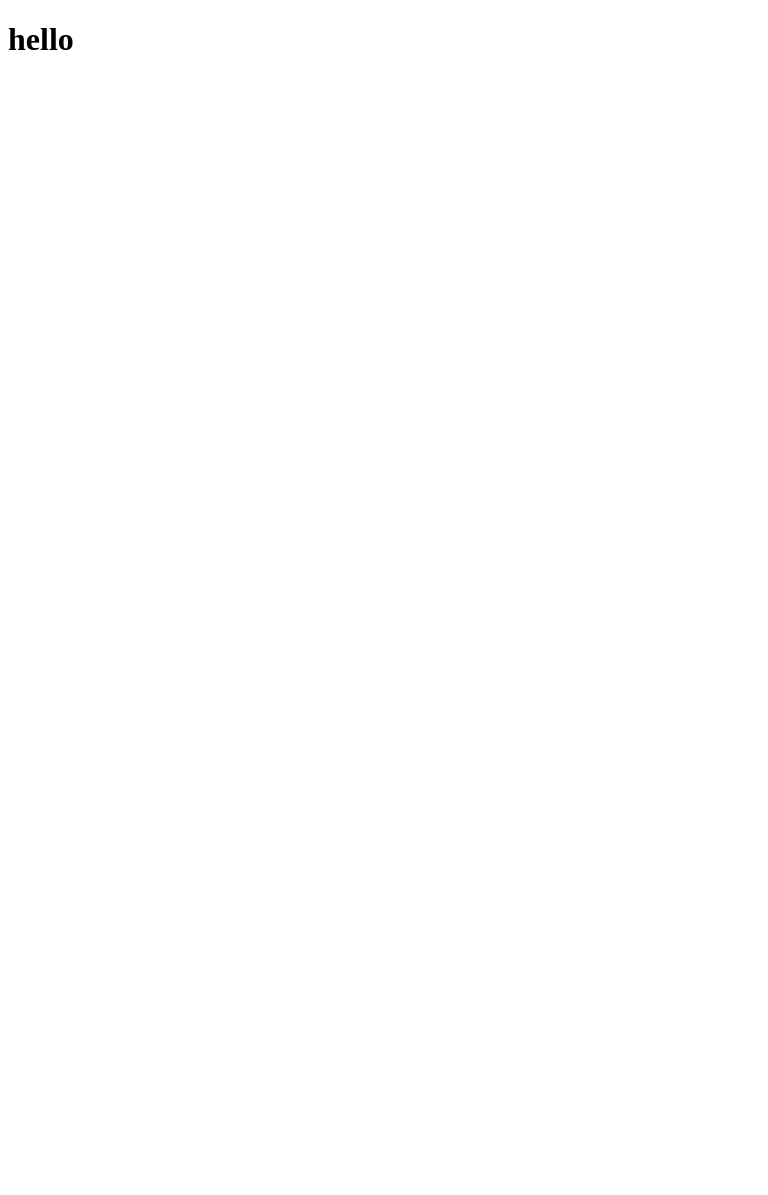
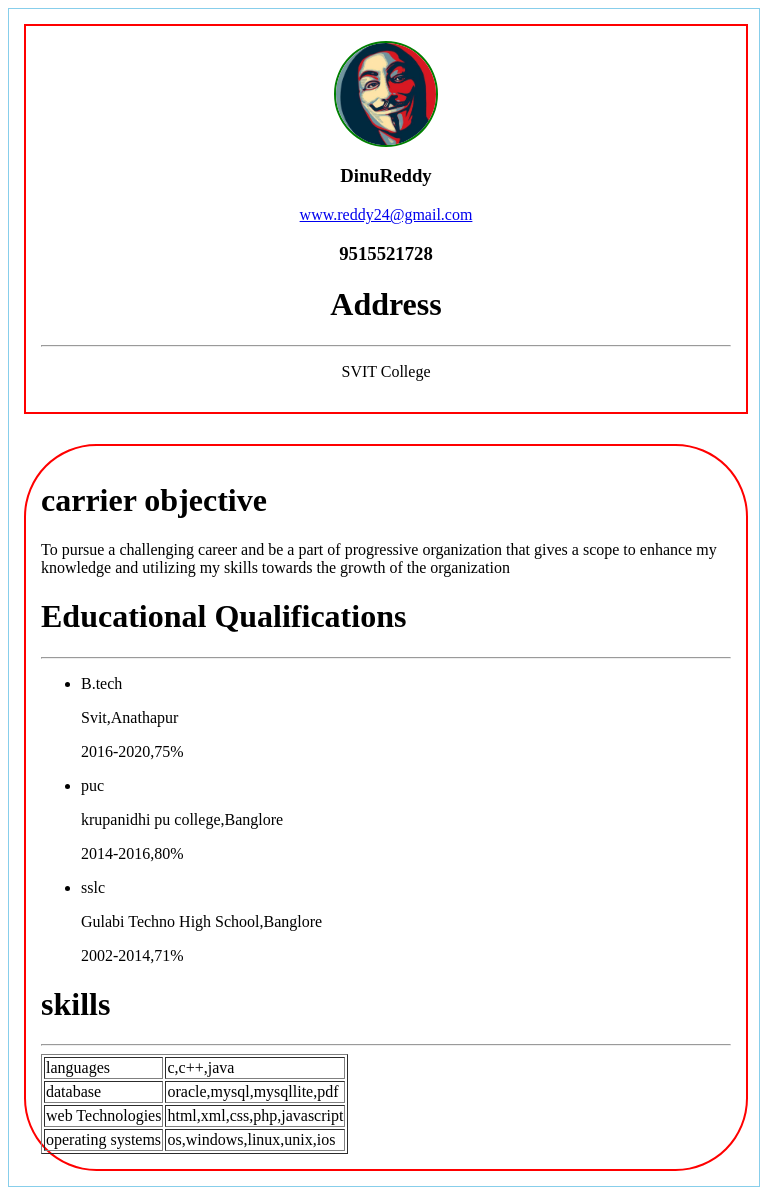
Before and after one commit to alex14324/alexfp, a plain HTML site: page index.html in a window 768 px wide. Before the commit the page ends 800 px from the top, so only its background shows below. Drawn offline with Linux system fonts and the light colour scheme.

Commit message:
added allfiles

```diff
--- /dev/null
+++ b/data.json
@@ -0,0 +1,46 @@
+{
+  "basics":{
+    "name":"DinuReddy",
+    "email":"www.reddy24@gmail.com"
+  },
+    "career":
+    {
+      "info":"To pursue a challenging career and be a part of progressive organization that gives a scope to enhance my knowledge and utilizing my skills towards the growth of the organization"
+    },
+    "education":[
+    {
+      "degree":"B.tech",
+      "institue":"Svit,Anathapur",
+      "data":["2016-2020,75%"]
+    },
+    {
+      "degree":"puc",
+      "institue":"krupanidhi pu college,Banglore",
+      "data":["2014-2016,80%"]
+    },
+    {
+    "degree":"sslc",
+    "institue":"Gulabi Techno High School,Banglore",
+    "data":["2002-2014,71%"]
+    }
+  ],
+"skills":
+[
+  {
+    "sname":"languages",
+    "sdata":["c,c++,java"]
+  },
+  {
+    "sname":"database",
+    "sdata":["oracle,mysql,mysqllite,pdf"]
+  },
+  {
+    "sname":"web Technologies",
+    "sdata":["html,xml,css,php,javascript"]
+  },
+  {
+    "sname":"operating systems",
+    "sdata":["os,windows,linux,unix,ios"]
+  }
+]
+}
--- a/index.html
+++ b/index.html
@@ -2,9 +2,34 @@
 <html lang="en" dir="ltr">
   <head>
     <meta charset="utf-8">
-    <title></title>
+    <title>resume</title>
+    <meta name="viewport" content="width=device-width, initial-scale=1.0">
+    <link rel="stylesheet" href="style.css">
   </head>
   <body>
-    <h1> hello </h1>
+<div class="main">
+  <div class="profile">
+<img src="Dinu.jpg" alt="img">
+<h3>DinuReddy</h3>
+<a href ="mailto:www.reddy24@gmail.com">www.reddy24@gmail.com</a>
+<h3>9515521728</h3>
+<div class="address">
+  <h1>Address</h1>
+  <hr>
+  <p>SVIT College</p>
+
+</div>
+
+  </div>
+  <div class="content">
+    <h1>carrier objective</h1>
+
+
+  </div>
+
+</div>
+<script type="text/javascript" src="main.js">
+
+</script>
   </body>
 </html>
--- /dev/null
+++ b/main.js
@@ -0,0 +1,70 @@
+function getfile(file,callback)
+{
+  var xhr =new XMLHttpRequest();
+  xhr.overrideMimeType("application/json");
+  xhr.open("GET",file,true);
+  xhr.onreadystatechange=function()
+  {
+    if(xhr.readyState=== 4 && xhr.status =="200")
+    {
+      callback(xhr.responseText);
+    }
+  };
+  xhr.send();
+  }
+  getfile("data.json",function(text)
+  {
+    let data = JSON.parse(text);
+    console.log(data);
+    career(data.career);
+    education(data.education);
+    skill(data.skills);
+})
+var right=document.querySelector(".content");
+function career(car)
+{
+console.log(car.info)
+var p=document.createElement("p");
+p.textContent=car.info;
+right.appendChild(p);
+}
+function education(edu)
+{
+  var heading=document.createElement("h1");
+  heading.textContent="Educational Qualifications";
+  right.appendChild(heading);
+  var hr=document.createElement("hr");
+    right.appendChild(hr);
+  var list=document.createElement("ul");
+  right.appendChild(list);
+  for(var i=0;i<edu.length;i++)
+  {
+    console.log(edu[i].degree);
+    var listitem=document.createElement("li");
+    listitem.textContent=edu[i].degree;
+    list.appendChild(listitem);
+    var inst=document.createElement("p");
+    inst.textContent=edu[i].institue;
+    list.appendChild(inst);
+    var year=document.createElement("p");
+    year.textContent=edu[i].data;
+    list.appendChild(year);
+  }
+}
+function skill(sk)
+{
+  var heading=document.createElement("h1");
+  heading.textContent="skills";
+  right.appendChild(heading);
+  var hr=document.createElement("hr");
+  right.appendChild(hr);
+  var table=document.createElement("table");
+  right.appendChild(table);
+  var table_data="";
+  for(var i=0;i<sk.length;i++)
+  {
+    table_data+="<tr><td>"+sk[i].sname+"</td><td>"+sk[i].sdata+"</td></tr>"
+  }
+  table.innerHTML=table_data;
+  table.border="1";
+}
--- a/style.css
+++ b/style.css
@@ -0,0 +1,73 @@
+.main{
+  backgrround-color: #ddd;
+  border: 1px solid skyblue;
+  display: flex;
+  flex-direction: row;
+}
+
+.profile{
+  padding: 2%;
+  margin: 2%;
+  width: 15%;
+  font-size=:225px;
+  text-align: center;
+  border radious: 10px;
+
+  back-ground-color: #fff;
+  border: 2px solid red;
+}
+.profile img{
+  width: 100px;
+  border-radius: 50%;
+  border: 2px solid green;
+  display: block;
+  margin-left: auto;
+  margin-right: auto;
+}
+.content{
+  padding: 2%;
+  margin: 2%;
+  width: 100%;
+  border-radius: 10%;
+  back-ground-color: #fff;
+  border: 2px solid red;
+}
+@media only screen and (min-width: 481px) and (max-width: 769px){
+  .main{
+    backgrround-color: #ddd;
+    border: 1px solid skyblue;
+    display: flex;
+    flex-direction: column;
+    flex-wrap: wrap;
+  }
+
+  .profile{
+    padding: 2%;
+    margin: 2%;
+    width: 92%;
+    border radious: 10%;
+    font-size=:125px;
+    text-align: center;
+    border radious: 10px;
+
+    back-ground-color: #fff;
+    border: 2px solid red;
+  }
+  .profile img{
+    width: 100px;
+    border-radius: 50%;
+    border: 2px solid green;
+    display: block;
+    margin-left: auto;
+    margin-right: auto;
+  }
+  .content{
+    padding: 2%;
+    margin: 2%;
+    width: 92%;
+    border-radius: 10%;
+    back-ground-color: #fff;
+    border: 2px solid red;
+  }
+
+}
```
Also changed, not shown: Dinu.jpg (added).
